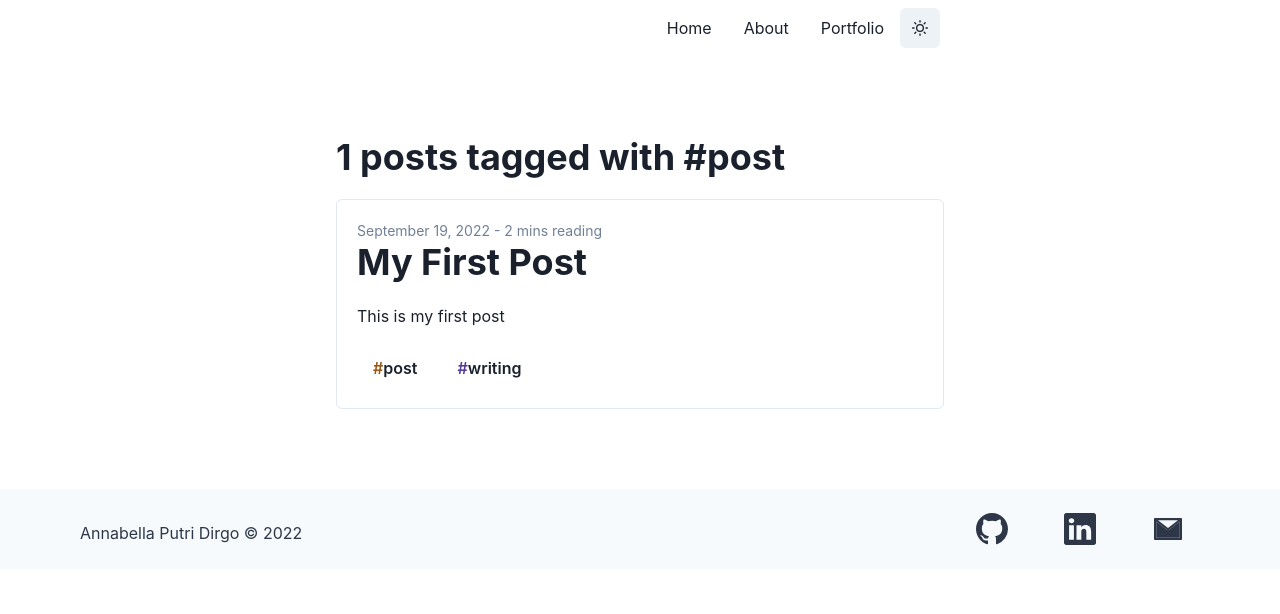
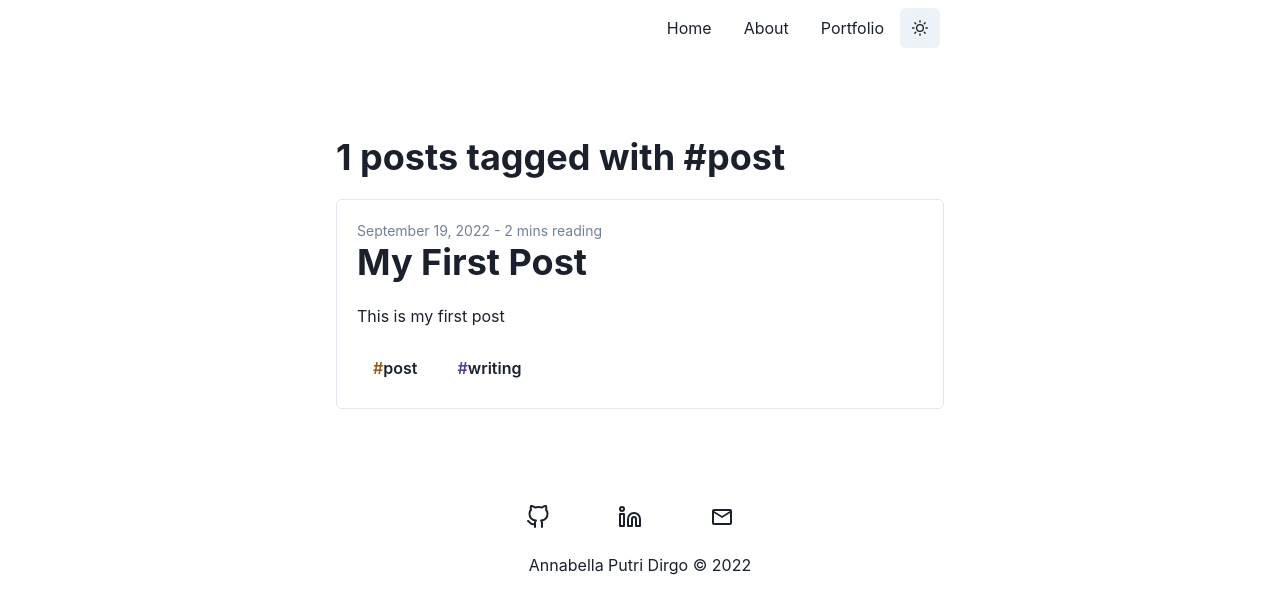
Before and after one commit to bellapd/bellapd-v1, a Next.js app: page /tag/post in a window 1280 px wide. Shown: the top 614 px of the page. Built offline with nearby package versions, Linux system fonts and the light colour scheme; a small style sheet from the web is missing.

Commit message:
feat: change icon, style, and merge

```diff
--- a/components/Footer.tsx
+++ b/components/Footer.tsx
@@ -1,78 +1,45 @@
-import {
-  Box,
-  Container,
-  Stack,
-  useColorModeValue,
-  Flex,
-  Link,
-} from "@chakra-ui/react";
-import NextLink from "next/link";
-import { BsGithub, BsLinkedin } from "react-icons/bs";
-import { AiTwotoneMail } from "react-icons/ai";
-import styled from "@emotion/styled";
+import { Flex, Link, IconButton } from "@chakra-ui/react";
+import { FiGithub, FiLinkedin } from "react-icons/fi";
+import { MdOutlineMail } from "react-icons/md";
 
-const Footer: React.FC = () => {
-  const Footer = styled(Box)`
-    position: auto;
-    z-index: 10;
-    top: 0;
-    backdrop-filter: saturate(100%) blur(20px);
-    transition: height 0.5s, line-height 0.5s;
-  `;
-  const size = "2rem";
+export default function Footer(): JSX.Element {
+  const size = "1.5rem";
   const link = [
     {
-      icon: <BsGithub style={{ fontSize: size }} />,
+      key: "github",
+      icon: <FiGithub style={{ fontSize: size }} />,
       url: "https://github.com/bellapd",
     },
     {
-      icon: <BsLinkedin style={{ fontSize: size }} />,
+      key: "linkedin",
+      icon: <FiLinkedin style={{ fontSize: size }} />,
       url: "https://www.linkedin.com/in/annabellapd/",
     },
     {
-      icon: <AiTwotoneMail style={{ fontSize: size }} />,
+      key: "email",
+      icon: <MdOutlineMail style={{ fontSize: size }} />,
       url: "mailto:annabellaputridirgo@gmail.com",
     },
   ];
+
   return (
-    <Footer
-      bg={useColorModeValue("gray.50", "gray.900")}
-      color={useColorModeValue("gray.700", "gray.200")}
-    >
-      <Container
-        as={Stack}
-        maxW={"6xl"}
-        py={4}
-        direction={{ base: "column", md: "row" }}
-        spacing={4}
-        justify={{ base: "center", md: "space-between" }}
-        align={{ base: "center", md: "center" }}
-      >
-        <Flex as="p" mt={2}>
-          Annabella Putri Dirgo © {new Date().getFullYear()}
-        </Flex>
-        <Stack direction={"row"} spacing={6}>
-          {/* <Flex maxW="container.md"> */}
-          {link.map((item, index) => (
-            <Link
-              key={index}
-              as="a"
-              px={4}
-              py={2}
-              rounded={"md"}
-              _hover={{
-                textDecoration: "none",
-                bg: "gray.500",
-              }}
-            >
-              <NextLink href={item.url} passHref={true}>
-                {item.icon}
-              </NextLink>
-            </Link>
-          ))}
-        </Stack>
-      </Container>
-    </Footer>
+    <Flex as="footer" marginBottom={20} direction="column" align="center">
+      <Flex maxW="container.md">
+        {link.map((item) => (
+          <Link key={item.key} as="a" px={4} py={2} href={item.url} isExternal>
+            <IconButton
+              key={item.key}
+              aria-label={item.key}
+              icon={item.icon}
+              variant="ghost"
+              mr={5}
+            />
+          </Link>
+        ))}
+      </Flex>
+      <Flex as="p" mt={2}>
+        Annabella Putri Dirgo © {new Date().getFullYear()}
+      </Flex>
+    </Flex>
   );
-};
-export default Footer;
+}
```
Also changed, not shown: components/layouts/Article.tsx (deleted, +0 -22 lines), components/layouts/Page.tsx (deleted, +0 -22 lines), pages/resume.tsx (deleted, +0 -15 lines).
